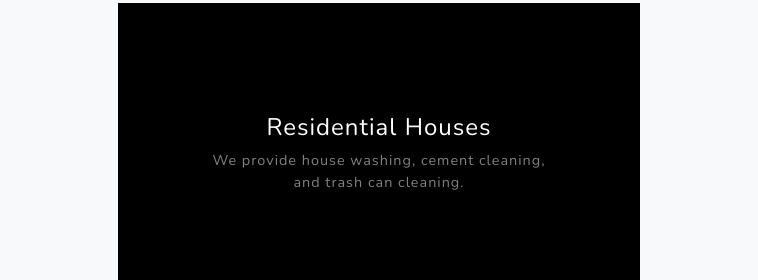
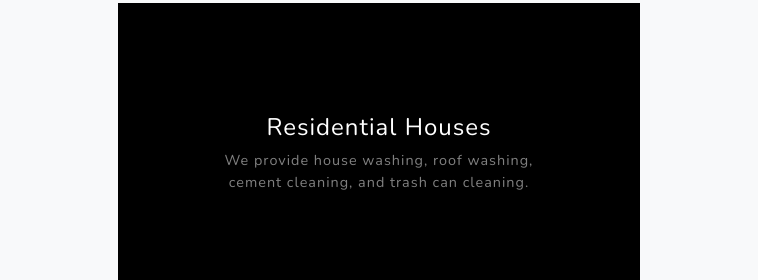
Before and after one commit to Monster52/magnoliashoreline, a plain HTML site: page index.html in a window 1280 px wide. Shown: the part 2693-2973 px from the top of the page, 522-1280 px from the left. Drawn offline with nearby package versions, Linux system fonts and the light colour scheme.

Commit message:
Add 'Roof Washing' to residiential

```diff
--- a/index.html
+++ b/index.html
@@ -99,7 +99,7 @@
                             <div class="d-flex h-100">
                                 <div class="project-text w-100 my-auto text-center text-lg-left">
                                     <h4 class="text-white">Residential Houses</h4>
-                                    <p class="mb-0 text-white-50">We provide house washing, cement cleaning, and trash can cleaning.</p>
+                                    <p class="mb-0 text-white-50">We provide house washing, roof washing, cement cleaning, and trash can cleaning.</p>
                                 </div>
                             </div>
                         </div>
```
